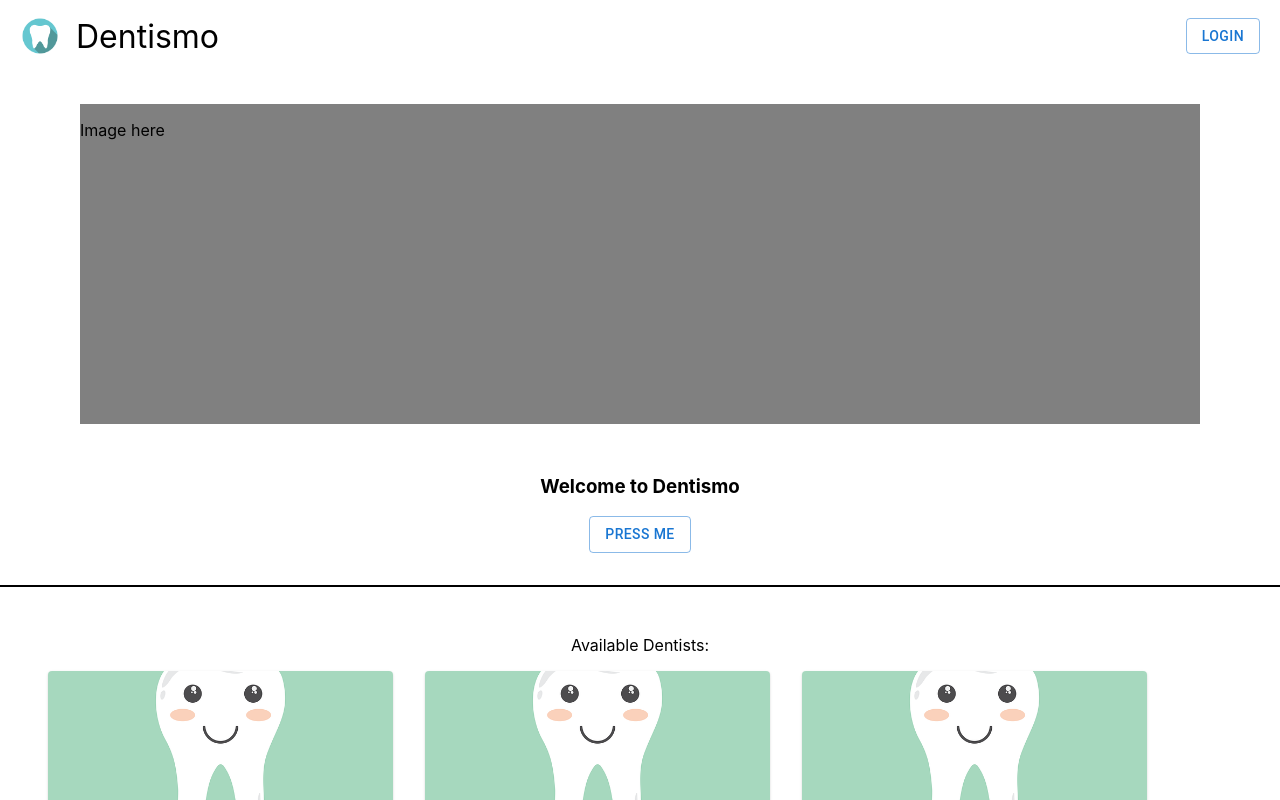
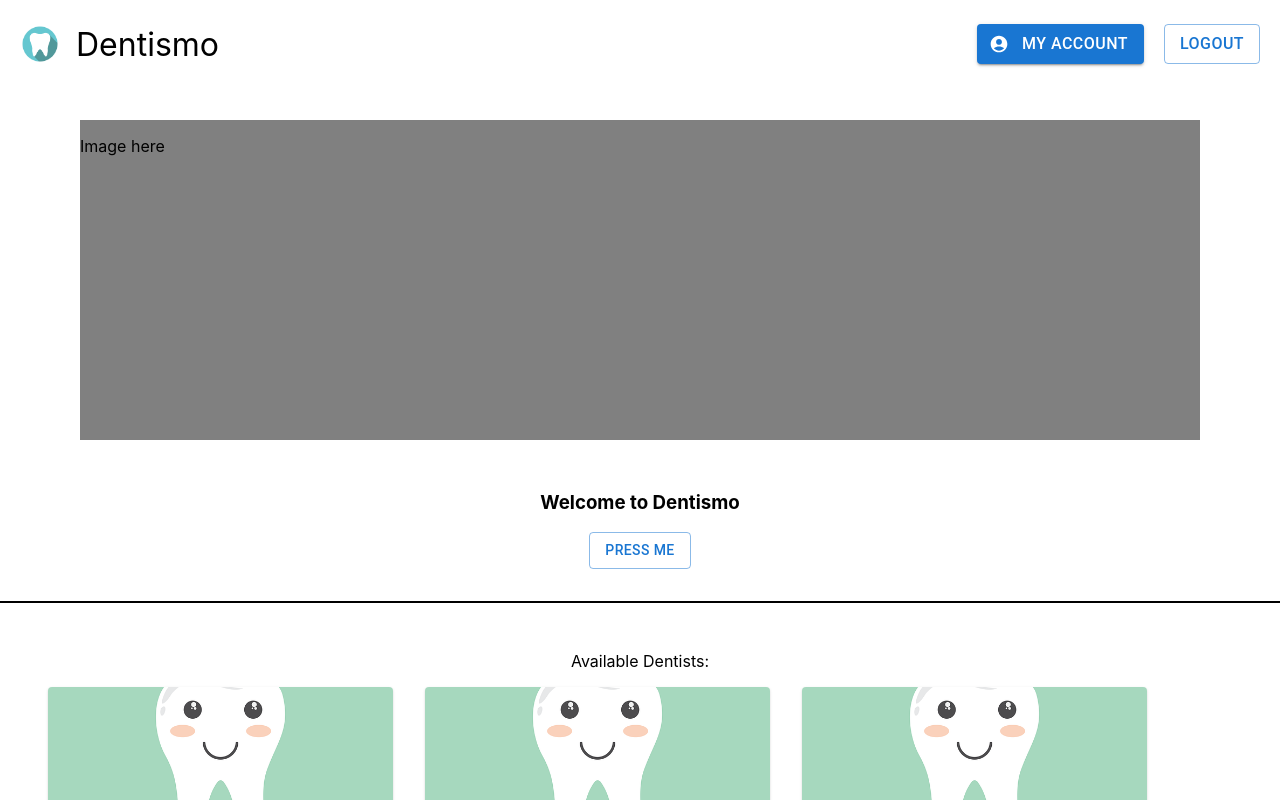
Before and after one commit to Dentismo/t-3, a React (Create React App) app in the folder client/: page / in a window 1280 px wide. Shown: the top 800 px of the page. Built offline with nearby package versions, Linux system fonts and the light colour scheme.

Commit message:
#22 Fix props and isLogged in, add logout function

```diff
--- a/client/src/components/LinkButton.tsx
+++ b/client/src/components/LinkButton.tsx
@@ -6,7 +6,6 @@ type Props = {
   variant: 'text' | 'outlined' | 'contained' | undefined
   buttonText?: String
   children?: React.ReactNode
-  icon?: React.ReactNode
 } & React.ComponentProps<typeof Button>
 
 const LinkButton = (props: Props) => {
--- a/client/src/components/Navbar.tsx
+++ b/client/src/components/Navbar.tsx
@@ -4,21 +4,31 @@ import logo from '../images/logo.png'
 import AccountCircleIcon from '@mui/icons-material/AccountCircle'
 import { Link } from 'react-router-dom'
 import LinkButton from './LinkButton'
+import { useSnackbar } from 'notistack'
 
 const Navbar = (props: ContainerProps) => {
+  const { enqueueSnackbar } = useSnackbar()
+
   const NavbarContainer = styled('div')({
     display: 'flex',
-    justifyContent: 'space-between'
+    justifyContent: 'space-between',
+    padding: '1.5rem 1.25rem 1.5rem 1.25rem'
   })
 
   const NavbarGroup = styled('div')({
     display: 'flex',
     alignItems: 'center',
-    gap: '1rem',
-    padding: '1rem 1.25rem 1rem 1.25rem'
+    gap: '1rem'
   })
 
-  const [isLoggedIn, setIsLoggedIn] = useState(false)
+  //remove loginToken and loginId to display logout occured
+  const logout = () => {
+    localStorage.clear()
+
+    enqueueSnackbar('Appointment created Successfully', {
+      variant: 'success'
+    })
+  }
 
   return (
     <NavbarContainer>
@@ -33,11 +43,18 @@ const Navbar = (props: ContainerProps) => {
         </NavbarGroup>
       </Link>
       <NavbarGroup>
-        {!isLoggedIn ? (
-          <LinkButton variant="outlined" buttonText="Login" linkTo="/login" />
+        {localStorage.loginToken ? (
+          <LinkButton
+            style={{ fontSize: '1rem' }}
+            size="large"
+            variant="outlined"
+            buttonText="Login"
+            linkTo="/login"
+          />
         ) : (
-          <div style={{ display: 'flex', gap: '1rem' }}>
+          <div style={{ display: 'flex', gap: '1.25rem' }}>
             <LinkButton
+              style={{ fontSize: '1rem' }}
               variant="contained"
               linkTo="/dashboard"
               startIcon={
@@ -45,7 +62,14 @@ const Navbar = (props: ContainerProps) => {
               }
               buttonText="My Account"
             />
-            <LinkButton variant="outlined" buttonText="Logout" linkTo="/" />
+
+            <LinkButton
+              style={{ fontSize: '1rem' }}
+              onClick={logout}
+              variant="outlined"
+              buttonText="Logout"
+              linkTo="/"
+            />
           </div>
         )}
       </NavbarGroup>
```
